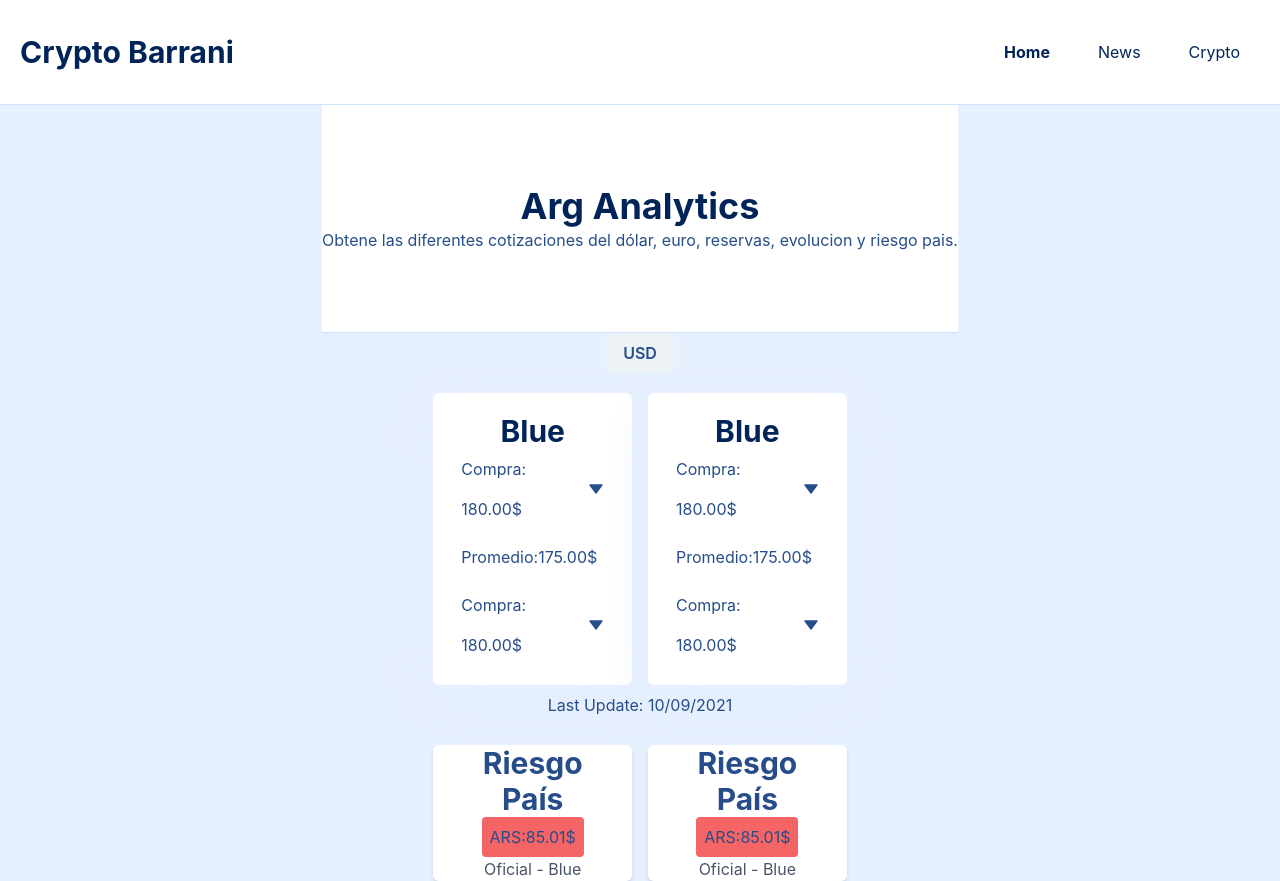
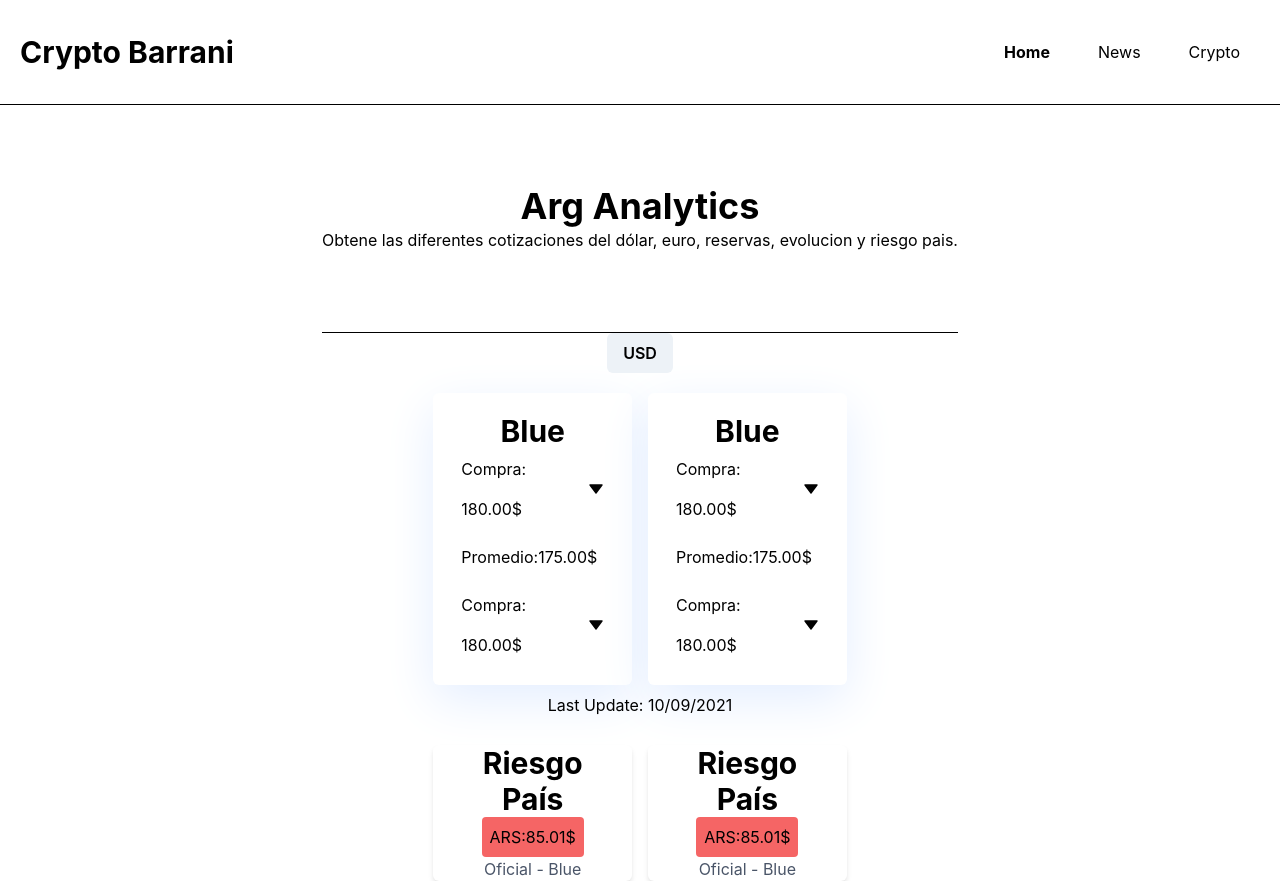
Before and after one commit to ivanmaierg/crypto-barrani, a Next.js app: page / in a window 1280 px wide. Built offline with nearby package versions, Linux system fonts and the light colour scheme.

Commit message:
feat(theme.tsx _document.tsx): add color mode
Add chakra feature to implement color mode swap

```diff
--- /dev/null
+++ b/src/pages/_document.tsx
@@ -0,0 +1,25 @@
+import { myTheme } from '@/theme/theme';
+import { ColorModeScript } from '@chakra-ui/react';
+import Document, { Html, Head, Main, NextScript } from 'next/document';
+
+class MyDocument extends Document {
+  static async getInitialProps(ctx: any) {
+    const initialProps = await Document.getInitialProps(ctx);
+    return { ...initialProps };
+  }
+
+  render() {
+    return (
+      <Html>
+        <Head />
+        <body>
+          <ColorModeScript initialColorMode={myTheme.config.initialColorMode} />
+          <Main />
+          <NextScript />
+        </body>
+      </Html>
+    );
+  }
+}
+
+export default MyDocument;
--- a/src/theme/theme.ts
+++ b/src/theme/theme.ts
@@ -9,20 +9,29 @@ const breakpoints = createBreakpoints({
 });
 
 export const myTheme = extendTheme({
+  initialColorMode: `light`,
+  useSystemColorMode: false,
   breakpoints,
   shadows: { l_shadow: `0 15px 50px #e4eeff` },
   colors: {
-    l_blue_background: `#e7f0ff`,
-    l_border_blue: `#cee1ff`,
-    l_secondary_color: `#e9f2ff`,
-    l_strong_blue: `#0060ff`,
-    l_text_blue_strong: `#002358`,
-    l_text_blue_medium: `#264d89`,
-    d_background_dark: `#001b32`,
-    d_background_primary: `#001b44`,
-    d_background_light: `#001b44`,
-    d_text_primary: `white`,
-    d_text_secondary: `#b3d1ff`,
+    light: {
+      background_primary: `white`,
+      background_secondary: `#e7f0ff`,
+      background_tertiary: `#e9f2ff`,
+      border: `#cee1ff`,
+      dark_blue: `#002358`,
+      md_blue: `#264d89`,
+      text_primary: `#002358`,
+      text_secondary: `#264d89`,
+    },
+    dark: {
+      background_primary: `#001b44`,
+      background_secondary: `#001432`,
+      background_tertiary: `#032c6b`,
+      border: `#173e7b`,
+      text_primary: `white`,
+      text_secondary: `#b3d1ff`,
+    },
   },
   styles: {
     global: {
```
Also changed, not shown: src/app/Chakra.tsx (added, +29 -0 lines).
